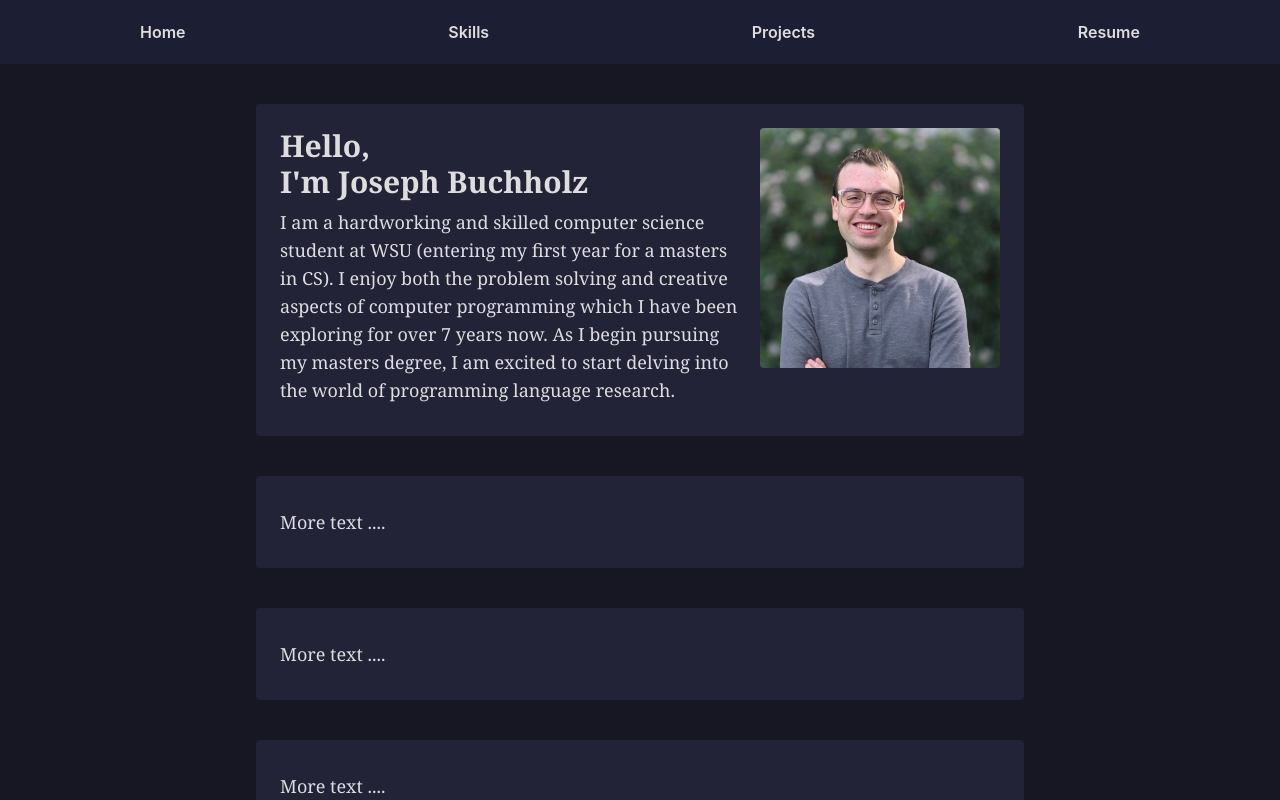
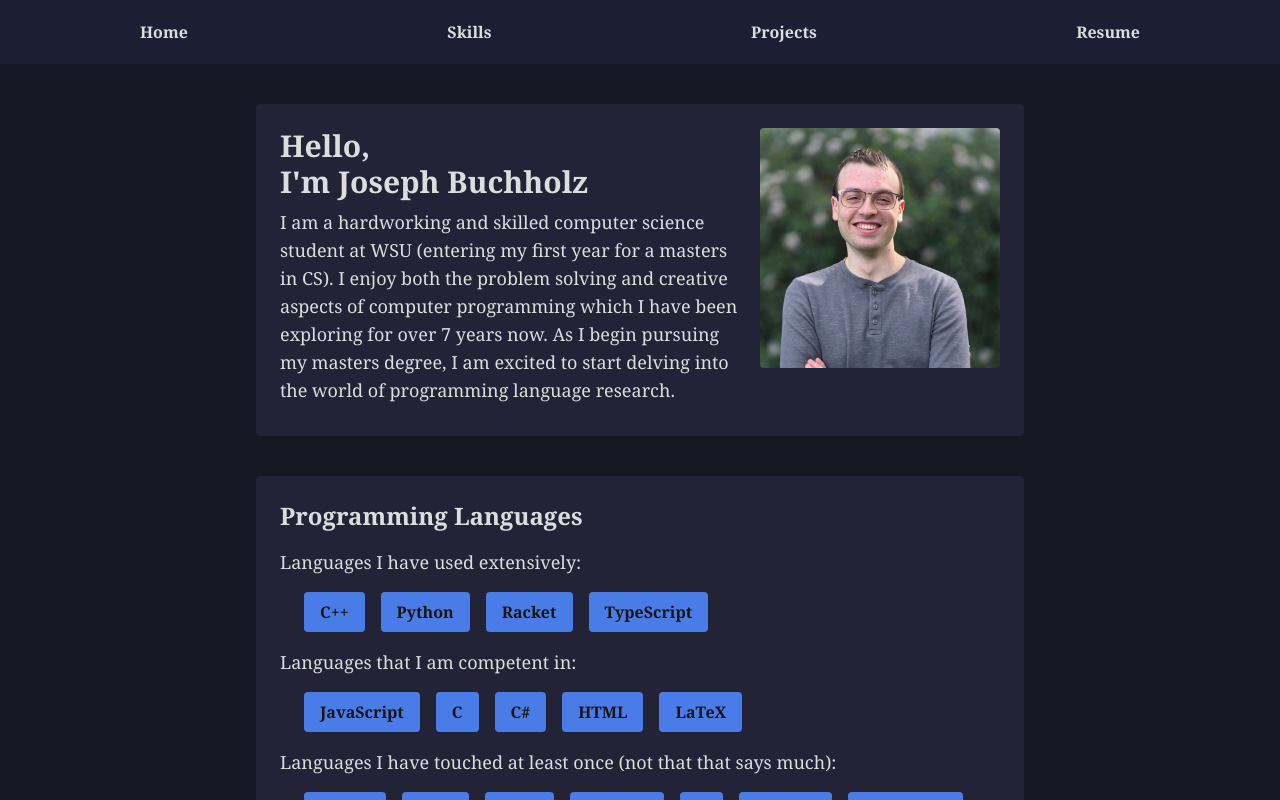
Before and after one commit to JosephBuchholz/portfolio, a React (Vite) app: page /home in a window 1280 px wide. Built offline with nearby package versions, Linux system fonts and the light colour scheme.

Commit message:
Programming languages section

```diff
--- a/src/App.jsx
+++ b/src/App.jsx
@@ -16,6 +16,7 @@ export default function App() {
   return (
     <>
       <ThemeProvider>
+        <div className="font-primary bg-background">
           <BrowserRouter>
             <Routes>
               <Route index element={<HomePage></HomePage>}></Route>
@@ -51,6 +52,7 @@ export default function App() {
               ></Route>
             </Routes>
           </BrowserRouter>
+        </div>
       </ThemeProvider>
     </>
   );
--- a/src/components/Footer.jsx
+++ b/src/components/Footer.jsx
@@ -4,15 +4,21 @@ import { useTheme } from "../hooks/useTheme";
 /**
  * Basic reusable footer.
  */
-export default function Footer({ highlightSkill = "" }) {
+export default function Footer({ highlightSkill = "", className = "" }) {
   const { theme: theme, onChangeTheme: onChangeTheme } = useTheme();
 
   return (
-    <footer className="h-52 p-4 bg-slate-900 relative z-10 bottom-0 w-full">
-      <a href="https://www.freepik.com/icon/email_542689#fromView=keyword&page=1&position=0&uuid=9cf6f7e3-e86b-41c6-8051-5349d31a321e">
-        <p className="text-slate-400 m-5 underline">Email Icon by Freepik</p>
-      </a>
-      <p className="text-slate-400 m-5 flex flex-row whitespace-pre">
+    <footer className={`h-52 p-4 bg-background-footer relative z-10 bottom-0 w-full ${className}`}>
+      <button
+        className="text-text-footer m-5 flex flex-row whitespace-pre cursor-pointer underline"
+        onClick={() => {
+          console.log("Theme: " + theme);
+          onChangeTheme(theme === "light" ? "dark" : "light");
+        }}
+      >
+        Toggle Theme
+      </button>
+      <p className="text-text-footer m-5 flex flex-row whitespace-pre">
         Made with{" "}
         <HighlightSpan
           highlight={highlightSkill == "React"}
@@ -28,18 +34,9 @@ export default function Footer({ highlightSkill = "" }) {
           Tailwind CSS
         </HighlightSpan>
       </p>
-      <p className="text-slate-400 m-5 flex flex-row whitespace-pre">
-        &copy; 2024 Joseph Buchholz
+      <p className="text-text-footer m-5 flex flex-row whitespace-pre">
+        &copy; 2026 Joseph Buchholz
       </p>
-      <button
-        className="text-text"
-        onClick={() => {
-          console.log("Theme: " + theme);
-          onChangeTheme(theme === "light" ? "dark" : "light");
-        }}
-      >
-        Toggle Theme
-      </button>
     </footer>
   );
 }
--- a/src/components/SkillButton.jsx
+++ b/src/components/SkillButton.jsx
@@ -7,19 +7,19 @@ export default function SkillButton({
   clickable = false,
   onClick = () => {},
 }) {
-  let className = "px-4 py-2 m-2 rounded-full font-semibold";
+  let className = "px-4 py-2 m-2 rounded-sm font-semibold text-text-on-primary";
 
   if (clickable) className += " cursor-pointer";
   else className += " cursor-default";
 
   if (highlight) {
-    className += " bg-blue-400";
+    className += " bg-primary";
 
-    if (clickable) className += " hover:bg-blue-300";
+    if (clickable) className += " hover:bg-primary-hover";
   } else {
-    className += " bg-slate-300";
+    className += " bg-secondary";
 
-    if (clickable) className += " hover:bg-slate-200";
+    if (clickable) className += " hover:bg-secondary-hover";
   }
 
   return (
--- a/src/index.css
+++ b/src/index.css
@@ -4,25 +4,36 @@
 
 @theme {
   --color-primary: #4a7ce7;
+  --color-primary-hover: #729efd;
+
   --color-secondary: #23a177;
+  --color-secondary-hover: #8ee9e4;
 
   --color-background: #b8b8d6;
   --color-background-header: #dbdbe4;
   --color-background-panel: #dbdbe4;
+  --color-background-footer: #343d6e;
 
   --color-text: #242425;
   --color-text-on-primary: #1d1d1f;
-  --font-primary: "Archivo", sans-serif;
+  --color-text-footer: #636ea8;
+
+  --font-primary: "Georgia", sans-serif;
 }
 
 .dark {
   --color-primary: #4a7ce7;
-  --color-secondary: #23a177;
+  --color-primary-hover: #729efd;
+
+  --color-secondary: #7ec4da;
+  --color-secondary-hover: #aae3f1;
 
   --color-background: #171724;
   --color-background-header: #1c1f33;
   --color-background-panel: #232338;
+  --color-background-footer: #111425;
 
   --color-text: #dddddd;
   --color-text-on-primary: #141414;
+  --color-text-footer: #585d77;
 }
--- a/src/pages/HomePage.tsx
+++ b/src/pages/HomePage.tsx
@@ -1,22 +1,41 @@
+import { useState } from "react";
 import Footer from "../components/Footer";
 import Header from "../components/Header";
+import SkillButton from "../components/SkillButton";
+import ProjectPanel from "../components/ProjectPanel";
 
 export function Paragraph({ children, className = "" }) {
   return (
-    <p className={`font-serif text-lg text-text my-2 ${className}`}>
+    <p className={`font-primary text-lg text-text my-2 ${className}`}>
       {children}
     </p>
   );
 }
 
+export function HeaderText({ children, className = "" }) {
+  return (
+    <h2
+      className={`font-primary text-2xl font-semibold text-text mb-4 ${className}`}
+    >
+      {children}
+    </h2>
+  );
+}
+
 export function Card({ children, className = "" }) {
-  return <div className={`bg-background-panel p-6 mt-10 rounded-sm ${className}`}>{children}</div>;
+  return (
+    <div className={`bg-background-panel p-6 mt-10 rounded-sm ${className}`}>
+      {children}
+    </div>
+  );
 }
 
 /**
  * The home page.
  */
 export default function HomePage() {
+  const [highlightSkill, setHighlightSkill] = useState("");
+
   return (
     <main
       id="home-marker"
@@ -28,12 +47,19 @@ export default function HomePage() {
         <Card>
           <div className="flex flex-row justify-between">
             <div>
-              <h1 className="font-serif text-3xl font-semibold text-text">
+              <h1 className="font-primary text-3xl font-semibold text-text">
                 Hello,
                 <br />
                 I&apos;m Joseph Buchholz
               </h1>
-              <Paragraph>I am a hardworking and skilled computer science student at WSU (entering my first year for a masters in CS). I enjoy both the problem solving and creative aspects of computer programming which I have been exploring for over 7 years now. As I begin pursuing my masters degree, I am excited to start delving into the world of programming language research.</Paragraph>
+              <Paragraph>
+                I am a hardworking and skilled computer science student at WSU
+                (entering my first year for a masters in CS). I enjoy both the
+                problem solving and creative aspects of computer programming
+                which I have been exploring for over 7 years now. As I begin
+                pursuing my masters degree, I am excited to start delving into
+                the world of programming language research.
+              </Paragraph>
             </div>
 
             <div className="min-w-60 w-60 h-60 rounded-sm ml-4 bg-background overflow-clip">
@@ -43,11 +69,144 @@ export default function HomePage() {
         </Card>
 
         <Card>
-          <Paragraph>More text ....</Paragraph>
+          <HeaderText>Programming Languages</HeaderText>
+
+          <Paragraph>Languages I have used extensively:</Paragraph>
+
+          <ul className="flex flew-row flex-wrap ml-4">
+            <SkillButton
+              highlight
+              clickable
+              onClick={() => {
+                setHighlightSkill("C++");
+              }}
+            >
+              C++
+            </SkillButton>
+            <SkillButton
+              highlight
+              clickable
+              onClick={() => {
+                setHighlightSkill("Python");
+              }}
+            >
+              Python
+            </SkillButton>
+            <SkillButton
+              highlight
+              clickable
+              onClick={() => {
+                setHighlightSkill("Racket");
+              }}
+            >
+              Racket
+            </SkillButton>
+            <SkillButton
+              highlight
+              clickable
+              onClick={() => {
+                setHighlightSkill("TypeScript");
+              }}
+            >
+              TypeScript
+            </SkillButton>
+          </ul>
+
+          <Paragraph>Languages that I am competent in:</Paragraph>
+
+          <ul className="flex flew-row flex-wrap ml-4">
+            <SkillButton
+              highlight
+              clickable
+              onClick={() => {
+                setHighlightSkill("JavaScript");
+              }}
+            >
+              JavaScript
+            </SkillButton>
+            <SkillButton highlight>C</SkillButton>
+            <SkillButton
+              highlight
+              clickable
+              onClick={() => {
+                setHighlightSkill("C#");
+              }}
+            >
+              C#
+            </SkillButton>
+            <SkillButton
+              highlight
+              clickable
+              onClick={() => {
+                setHighlightSkill("HTML");
+              }}
+            >
+              HTML
+            </SkillButton>
+            <SkillButton
+              highlight
+              clickable
+              onClick={() => {
+                setHighlightSkill("LaTeX");
+              }}
+            >
+              LaTeX
+            </SkillButton>
+          </ul>
+
+          <Paragraph>
+            Languages I have touched at least once (not that that says much):
+          </Paragraph>
+
+          <ul className="flex flew-row flex-wrap ml-4">
+            <SkillButton
+              highlight
+              clickable
+              onClick={() => {
+                setHighlightSkill("Kotlin");
+              }}
+            >
+              Kotlin
+            </SkillButton>
+            <SkillButton highlight>Java</SkillButton>
+            <SkillButton highlight>Dart</SkillButton>
+            <SkillButton highlight>Datalog</SkillButton>
+            <SkillButton highlight>R</SkillButton>
+            <SkillButton highlight>Haskell</SkillButton>
+            <SkillButton highlight>PostScript</SkillButton>
+            <SkillButton highlight>Logo</SkillButton>
+            <SkillButton highlight>CSS</SkillButton>
+            <SkillButton highlight>SQL</SkillButton>
+            <SkillButton highlight>Flix</SkillButton>
+            <SkillButton
+              highlight
+              clickable
+              onClick={() => {
+                window.open(
+                  "https://github.com/JosephBuchholz/lean-practice",
+                  "_blank",
+                );
+              }}
+            >
+              Lean
+            </SkillButton>
+            <SkillButton highlight>PHP</SkillButton>
+            <SkillButton highlight>GDScript</SkillButton>
+          </ul>
         </Card>
 
         <Card>
-          <Paragraph>More text ....</Paragraph>
+          <HeaderText>Projects</HeaderText>
+
+          <div className="grid 2xl:grid-cols-4 lg:grid-cols-3 md:grid-cols-2 sm:grid-cols-1 gap-4 m-4">
+            <ProjectPanel
+              title="Datalog Interpreter"
+              description="A Datalog interpreter written in *Racket* in collaboration with other students."
+              highlight={highlightSkill == "Racket"}
+              highlightSkill={highlightSkill}
+              date="2025"
+            ></ProjectPanel>
+          </div>
         </Card>
 
         <Card>
@@ -59,7 +218,7 @@ export default function HomePage() {
         </Card>
       </div>
 
-      <Footer></Footer>
+      <Footer className="mt-20" highlightSkill={highlightSkill}></Footer>
     </main>
   );
 }
--- a/src/pages/ResumePage.jsx
+++ /dev/null
@@ -1,16 +0,0 @@
-import Header from "../components/Header";
-
-export default function ResumePage() {
-  return (
-    <main className="flex flex-col h-screen">
-      <Header useURLNavigation={true}></Header>
-
-      <div className="flex-1">
-        <iframe
-          src="https://docs.google.com/viewer?url=https://josephbuchholz.com/other_assets/Buchholz_Joseph_Resume.pdf&embedded=true"
-          className="w-full h-full"
-        ></iframe>
-      </div>
-    </main>
-  );
-}
--- /dev/null
+++ b/src/pages/ResumePage.tsx
@@ -0,0 +1,21 @@
+import Footer from "../components/Footer";
+import Header from "../components/Header";
+
+export default function ResumePage() {
+  return (
+    <main className="h-screen bg-background">
+      <div className="flex flex-col h-screen">
+        <Header useURLNavigation={true}></Header>
+
+        <div className="flex-1">
+          <iframe
+            src="https://docs.google.com/viewer?url=https://josephbuchholz.com/other_assets/Buchholz_Joseph_Resume.pdf&embedded=true"
+            className="w-full h-full bg-background"
+          ></iframe>
+        </div>
+      </div>
+
+      <Footer></Footer>
+    </main>
+  );
+}
```
Lines whose indentation alone changed are shown as unchanged.
